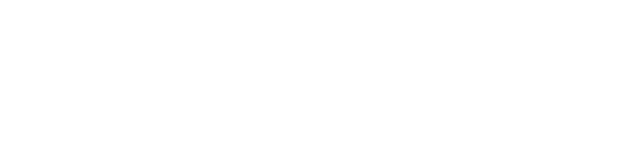
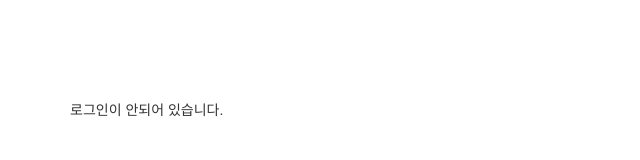
Before and after one commit to bizzy91/express, a website: page template/layout/base.html in a window 1280 px wide. Shown: the whole page, without its empty margins (0-640 px from the left). Drawn offline with nearby package versions, Linux system fonts and the light colour scheme; files that its build step writes are made by us from their sources.

Commit message:
Global Template Variables

```diff
--- a/template/layout/base.html
+++ b/template/layout/base.html
@@ -10,6 +10,12 @@
 <body>
     <div class="container" style="padding-top:100px;">
 
+        {% if isLogin %}
+            로그인 중
+        {% else %}
+            로그인이 안되어 있습니다.
+        {% endif %}
+
         {% block content %}{% endblock %}
 
     </div>
```
Also changed, not shown: app.js (+8 -0 lines).
